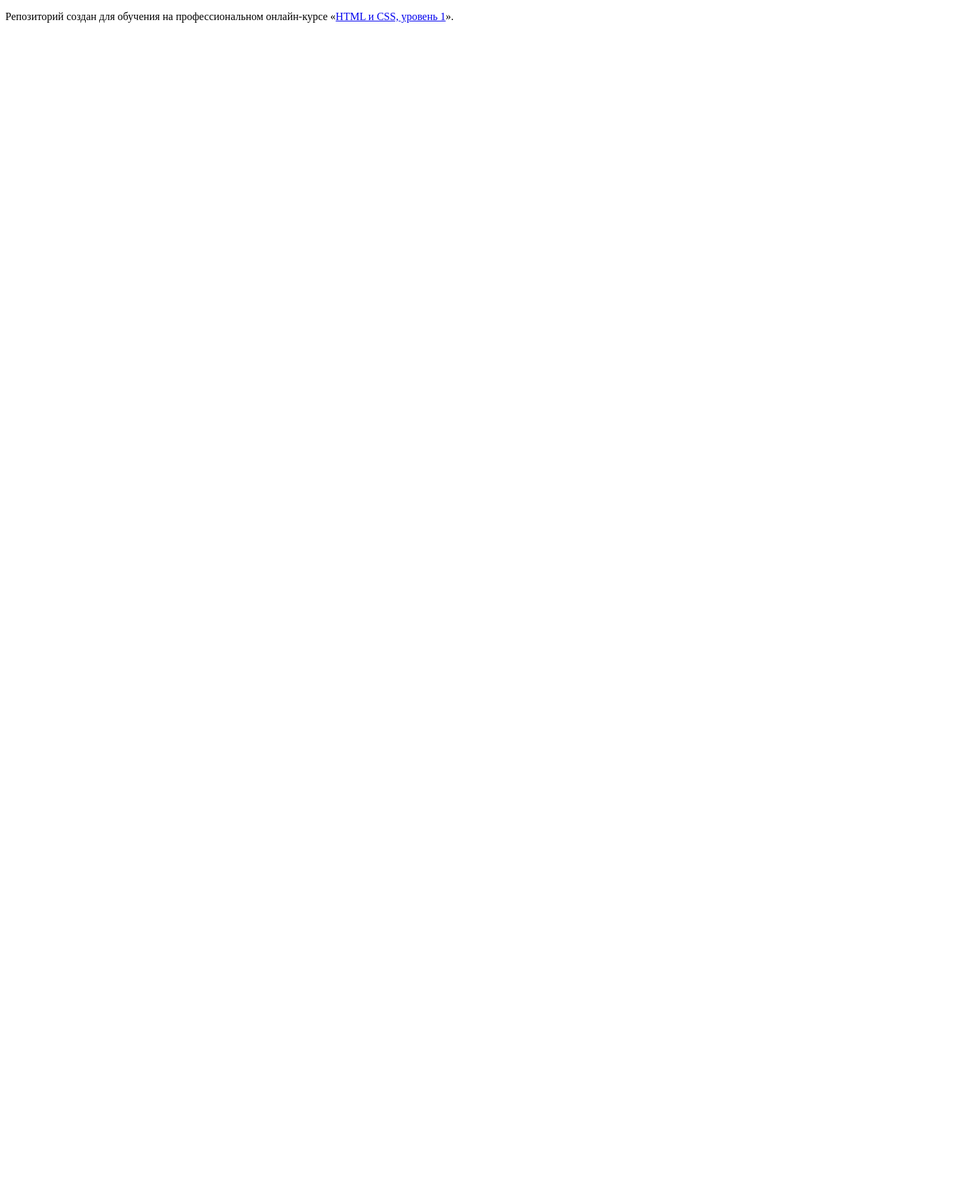
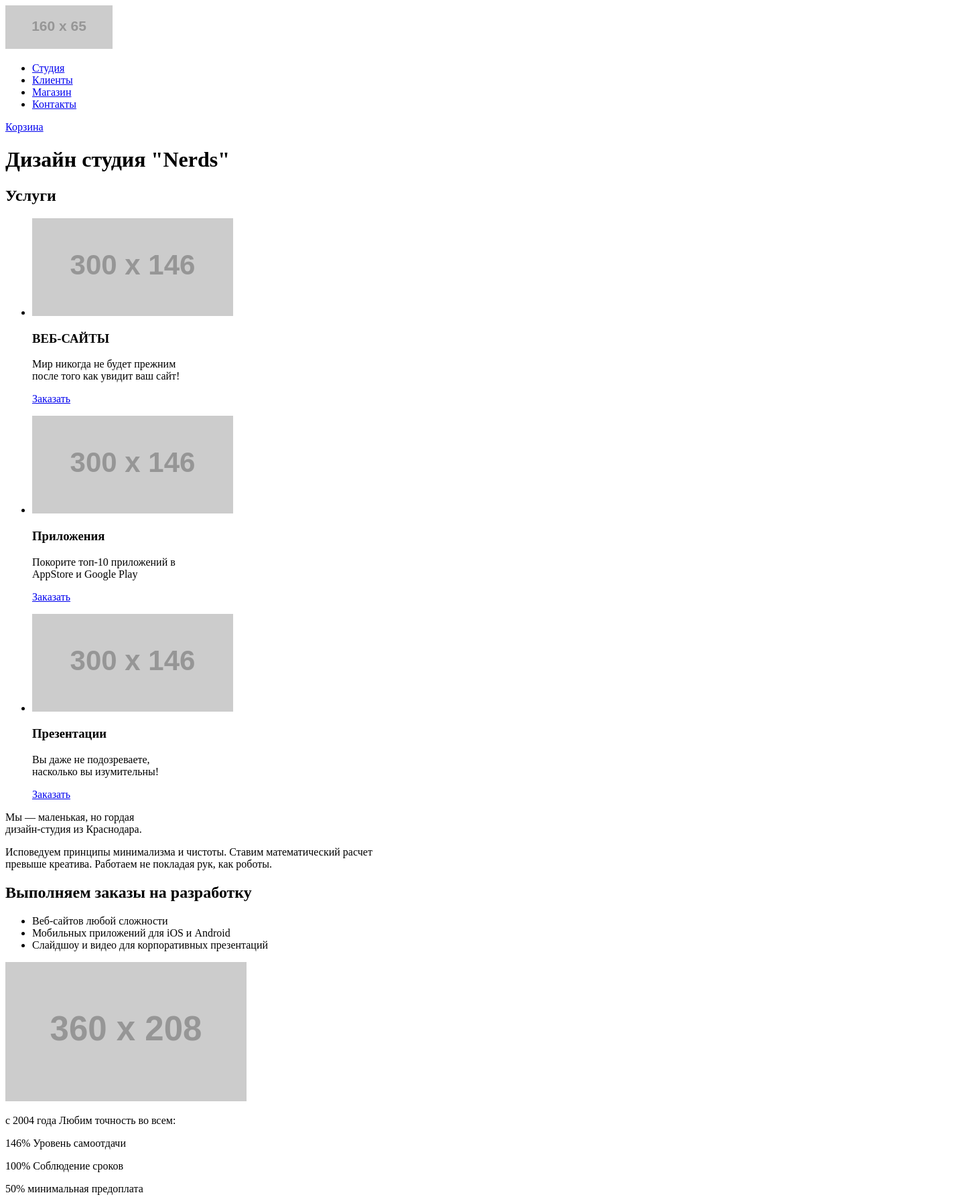
Before and after one commit to typespt/1606269-nerds-29, a plain HTML site: page index.html in a window 1280 px wide. Shown: the top 1788 px of the page at 67% size, 1448 px wide, since content can reach past the window. Before the commit the page ends 800 px from the top, so only its background shows below. Drawn offline with Linux system fonts and the light colour scheme; placeholder pictures from the web are drawn by us.

Commit message:
Добавил верстку главной страницы

```diff
--- a/index.html
+++ b/index.html
@@ -5,8 +5,89 @@
     <title>HTML Academy: Нёрдс</title>
   </head>
   <body>
+    <header>
+      <nav>
+        <a>
+          <img src="https://via.placeholder.com/160x65" width="160" height="65" alt="Логотип Nerds">
+        </a>
+        <ul>
+          <li><a href="blank.html">Студия</a></li>
+          <li><a href="blank.html">Клиенты</a></li>
+          <li><a href="catalog.html">Магазин</a></li>
+          <li><a href="blank.html">Контакты</a></li>
+        </ul>
+        <a href="blank.html">Корзина</a>
+      </nav>
+    </header>
 
-    <p>Репозиторий создан для обучения на профессиональном онлайн‑курсе «<a href="https://htmlacademy.ru/intensive/htmlcss">HTML и CSS, уровень 1</a>».</p>
+    <main>
+      <h1>Дизайн студия "Nerds"</h1>
+
+        <section>
+          <h2>Услуги</h2>
+            <ul>
+              <li><img src="https://via.placeholder.com/300x146" width="300" height="146" alt="Вебсайты лого">
+                <h3><span class="Uslugi">ВЕБ-САЙТЫ</span></h3>
+                <p>Мир никогда не будет прежним<br> после того как увидит ваш сайт!</p>
+                <p><a href="blank.html">Заказать</a></p>
+              </li>
+              <li>
+                <img src="https://via.placeholder.com/300x146" width="300" height="146" alt="Приложения лого">
+                <h3><span class="Uslugi">Приложения</span></h3>
+                <p>Покорите топ-10 приложений в<br> AppStore и Google Play</p>
+                <p><a href="blank.html">Заказать</a></p>
+              </li>
+              <li>
+                <img src="https://via.placeholder.com/300x146" width="300" height="146" alt="Презентации лого">
+                <h3><span class="Uslugi">Презентации</span></h3>
+                <p>Вы даже не подозреваете, <br>насколько вы изумительны!</p>
+                <p><a href="blank.html">Заказать</a></p>
+              </li>
+            </ul>
+        </section>
+
+        <section>
+          <p>Мы — маленькая, но гордая<br>дизайн-студия из Краснодара.</p>
+          <p> Исповедуем принципы минимализма и чистоты. Ставим математический расчет<br>превыше креатива. Работаем не покладая рук, как роботы.</p>
+          <h2>Выполняем заказы на разработку</h2>
+          <ul>
+            <li>	Веб-сайтов любой сложности</li>
+            <li>Мобильных приложений для iOS и Android</li>
+            <li>Слайдшоу и видео для корпоративных презентаций</li>
+          </ul>
+        </section>
+        <section>
+          <img src="https://via.placeholder.com/360x208" width="360" height="208" alt="Логотип нердс">
+          <p>с 2004 года Любим точность во всем:</p>
+          <p>146% Уровень самоотдачи</p> <p>100% Соблюдение сроков</p> <p>50% минимальная предоплата</p>
+        </section>
+
+        <section>
+          <ul>
+          <li> <a href="https://htmlacademy.ru/intensive/htmlcss"><img src="https://via.placeholder.com/199x68" width="199" height="68" alt="Академия лого"></a></li>
+          <li> <a href="blank.html"><img src="https://via.placeholder.com/209x90" width="209" height="90" alt="Барбершоп лого"></a></li>
+          <li> <a href="https://htmlacademy.ru/intensive/htmlcss"><img src="https://via.placeholder.com/185x52" width="185" height="52" alt="Очко лого"></a></li>
+          <li> <a href="https://htmlacademy.ru/intensive/htmlcss"><img src="https://via.placeholder.com/173x84" width="173" height="84" alt="Мишка лого"></a></li>
+        </ul>
+        </section>
+              </main>
+
+        <footer>
+          <section>
+            <img src="https://via.placeholder.com/1440x416" width="1440" height="416" alt="Карта">
+          </section>
+          <section>
+            <img src="https://via.placeholder.com/319x308" width="319" height="308" alt="О студии">
+            <p>191186, Санкт-Петербург,<br>ул. Б. Конюшенная, д. 19/8<br>тел. +7 (812) 275-75-75</p>
+          </section>
+          <ul>
+            <li><a href="blank.html"><img src="https://via.placeholder.com/81x81" width="81" height="81" alt="ВК лого"></a></li>
+            <li><a href="blank.html"><img src="https://via.placeholder.com/81x81" width="81" height="81" alt="facebook лого"></a></li>
+            <li><a href="blank.html"><img src="https://via.placeholder.com/81x81" width="81" height="81" alt="instagram лого"></a></li>
+          </ul>
+          <p>Давайте дружить, это выгодно!</p>
+          Скидка 10% для друзей из социальных сетей.
+        </footer>
 
   </body>
 </html>
```
